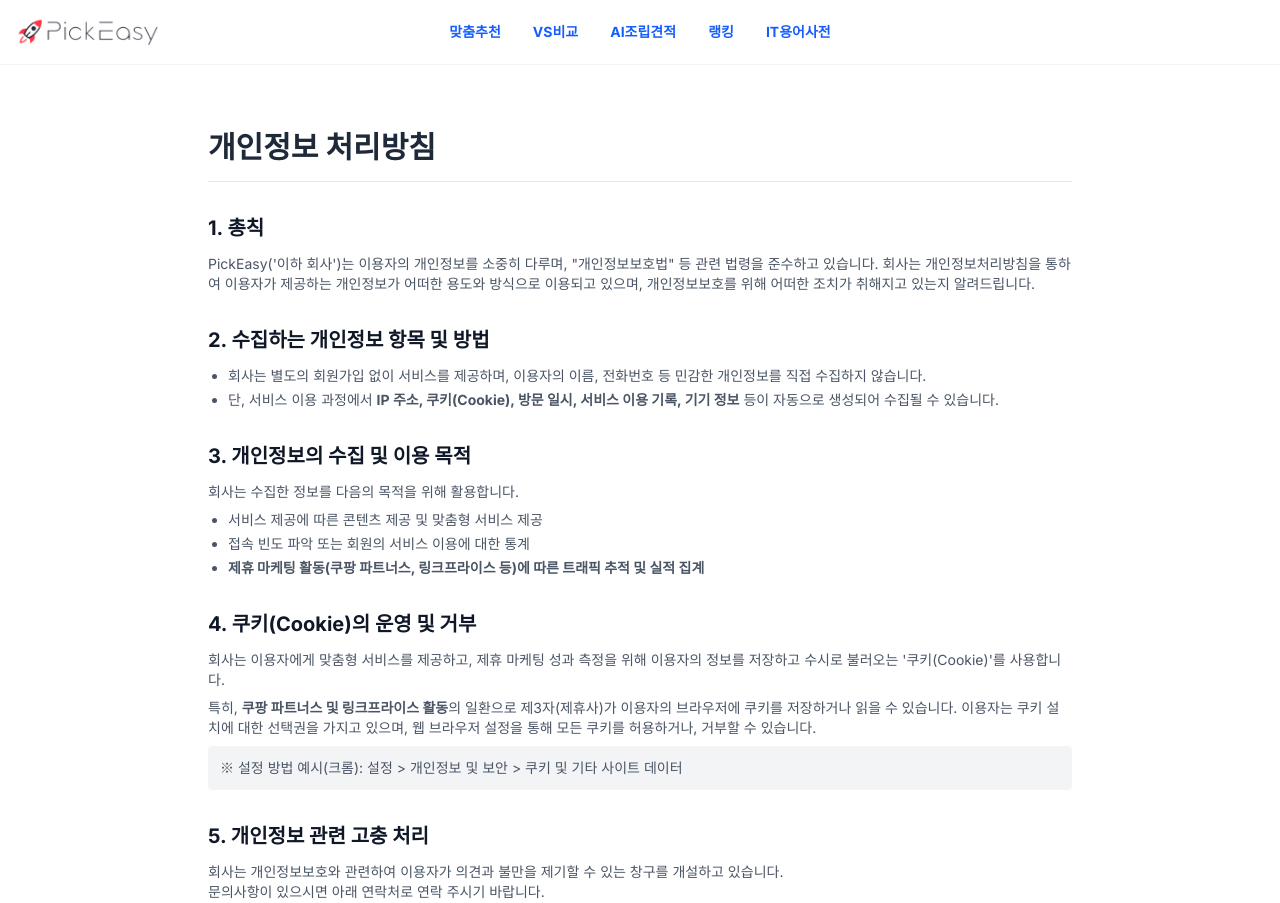
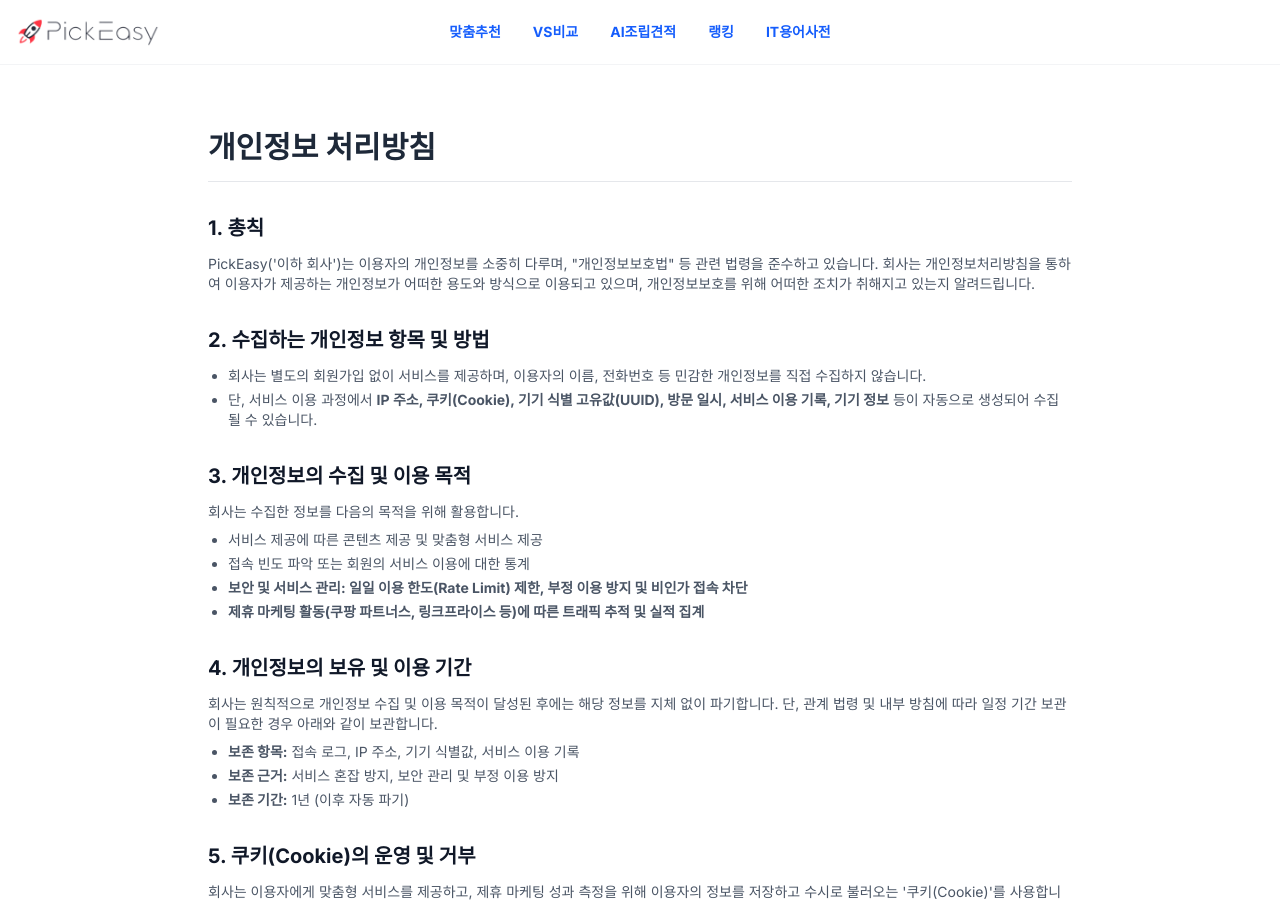
Before and after one commit to yyj0522/PickEasy, a Next.js app: page /privacy in a window 1280 px wide. Shown: the top 903 px of the page. Built offline with nearby package versions, Linux system fonts and the light colour scheme.

Commit message:
보안강화

```diff
--- a/app/privacy/page.tsx
+++ b/app/privacy/page.tsx
@@ -21,7 +21,7 @@ export default function PrivacyPage() {
             <h2 className="text-xl font-bold mb-3 text-gray-900">2. 수집하는 개인정보 항목 및 방법</h2>
             <ul className="list-disc pl-5 text-sm text-gray-600 space-y-1">
               <li>회사는 별도의 회원가입 없이 서비스를 제공하며, 이용자의 이름, 전화번호 등 민감한 개인정보를 직접 수집하지 않습니다.</li>
-              <li>단, 서비스 이용 과정에서 <strong>IP 주소, 쿠키(Cookie), 방문 일시, 서비스 이용 기록, 기기 정보</strong> 등이 자동으로 생성되어 수집될 수 있습니다.</li>
+              <li>단, 서비스 이용 과정에서 <strong>IP 주소, 쿠키(Cookie), 기기 식별 고유값(UUID), 방문 일시, 서비스 이용 기록, 기기 정보</strong> 등이 자동으로 생성되어 수집될 수 있습니다.</li>
             </ul>
           </section>
 
@@ -31,12 +31,25 @@ export default function PrivacyPage() {
             <ul className="list-disc pl-5 text-sm text-gray-600 space-y-1">
               <li>서비스 제공에 따른 콘텐츠 제공 및 맞춤형 서비스 제공</li>
               <li>접속 빈도 파악 또는 회원의 서비스 이용에 대한 통계</li>
+              <li><strong>보안 및 서비스 관리: 일일 이용 한도(Rate Limit) 제한, 부정 이용 방지 및 비인가 접속 차단</strong></li>
               <li><strong>제휴 마케팅 활동(쿠팡 파트너스, 링크프라이스 등)에 따른 트래픽 추적 및 실적 집계</strong></li>
             </ul>
           </section>
 
           <section>
-            <h2 className="text-xl font-bold mb-3 text-gray-900">4. 쿠키(Cookie)의 운영 및 거부</h2>
+            <h2 className="text-xl font-bold mb-3 text-gray-900">4. 개인정보의 보유 및 이용 기간</h2>
+            <p className="text-sm text-gray-600 mb-2">
+              회사는 원칙적으로 개인정보 수집 및 이용 목적이 달성된 후에는 해당 정보를 지체 없이 파기합니다. 단, 관계 법령 및 내부 방침에 따라 일정 기간 보관이 필요한 경우 아래와 같이 보관합니다.
+            </p>
+            <ul className="list-disc pl-5 text-sm text-gray-600 space-y-1">
+              <li><strong>보존 항목:</strong> 접속 로그, IP 주소, 기기 식별값, 서비스 이용 기록</li>
+              <li><strong>보존 근거:</strong> 서비스 혼잡 방지, 보안 관리 및 부정 이용 방지</li>
+              <li><strong>보존 기간:</strong> 1년 (이후 자동 파기)</li>
+            </ul>
+          </section>
+
+          <section>
+            <h2 className="text-xl font-bold mb-3 text-gray-900">5. 쿠키(Cookie)의 운영 및 거부</h2>
             <div className="text-sm text-gray-600 space-y-2">
               <p>
                 회사는 이용자에게 맞춤형 서비스를 제공하고, 제휴 마케팅 성과 측정을 위해 이용자의 정보를 저장하고 수시로 불러오는 '쿠키(Cookie)'를 사용합니다.
@@ -52,7 +65,7 @@ export default function PrivacyPage() {
           </section>
 
           <section>
-            <h2 className="text-xl font-bold mb-3 text-gray-900">5. 개인정보 관련 고충 처리</h2>
+            <h2 className="text-xl font-bold mb-3 text-gray-900">6. 개인정보 관련 고충 처리</h2>
             <p className="text-sm text-gray-600">
               회사는 개인정보보호와 관련하여 이용자가 의견과 불만을 제기할 수 있는 창구를 개설하고 있습니다.<br/>
               문의사항이 있으시면 아래 연락처로 연락 주시기 바랍니다.
@@ -63,7 +76,7 @@ export default function PrivacyPage() {
           </section>
 
           <section className="pt-8 border-t border-gray-100">
-            <p className="text-xs text-gray-500">본 방침은 2026년 2월 5일부터 시행됩니다.</p>
+            <p className="text-xs text-gray-500">본 방침은 2026년 2월 13일부터 시행됩니다.</p>
           </section>
         </div>
       </main>
--- a/app/terms/page.tsx
+++ b/app/terms/page.tsx
@@ -39,10 +39,23 @@ export default function TermsPage() {
           </section>
 
           <section>
-            <h2 className="text-xl font-bold mb-3 text-gray-900">제4조 (서비스 이용의 제한)</h2>
-            <p className="text-sm text-gray-600">
-              회사는 이용자가 본 약관을 위반하거나 시스템에 부하를 주는 행위(해킹, 매크로 등)를 할 경우, 사전 통보 없이 서비스 이용을 제한할 수 있습니다.
-            </p>
+            <h2 className="text-xl font-bold mb-3 text-gray-900">제4조 (서비스 이용의 제한 및 금지행위)</h2>
+            <div className="text-sm text-gray-600 space-y-2">
+              <p>
+                1. 회사는 서비스의 안정적인 운영을 위하여 <strong>일일 이용 횟수를 제한</strong>할 수 있으며, 이를 초과하는 접속에 대해서는 서비스 제공을 일시적으로 중단할 수 있습니다.
+              </p>
+              <p>
+                2. 이용자는 다음 각 호의 행위를 하여서는 안 됩니다.
+              </p>
+              <ul className="list-disc pl-5 space-y-1">
+                <li>자동 접속 프로그램(매크로), 봇(Bot) 등을 사용하여 서비스의 정상적인 운영을 방해하는 행위</li>
+                <li>회사의 서버 및 네트워크 시스템에 무단으로 접근하거나 해킹을 시도하는 행위</li>
+                <li>기타 관계 법령에 위배되거나 회사의 업무를 방해하는 행위</li>
+              </ul>
+              <p>
+                3. 회사는 위 2항을 위반한 이용자에 대하여 사전 통보 없이 <strong>접속 차단(IP Block)</strong> 및 법적 조치를 취할 수 있습니다.
+              </p>
+            </div>
           </section>
 
           <section>
@@ -53,7 +66,7 @@ export default function TermsPage() {
           </section>
 
           <section className="pt-8 border-t border-gray-100">
-            <p className="text-xs text-gray-500">본 약관은 2026년 2월 5일부터 적용됩니다.</p>
+            <p className="text-xs text-gray-500">본 약관은 2026년 2월 13일부터 적용됩니다.</p>
           </section>
         </div>
       </main>
```
